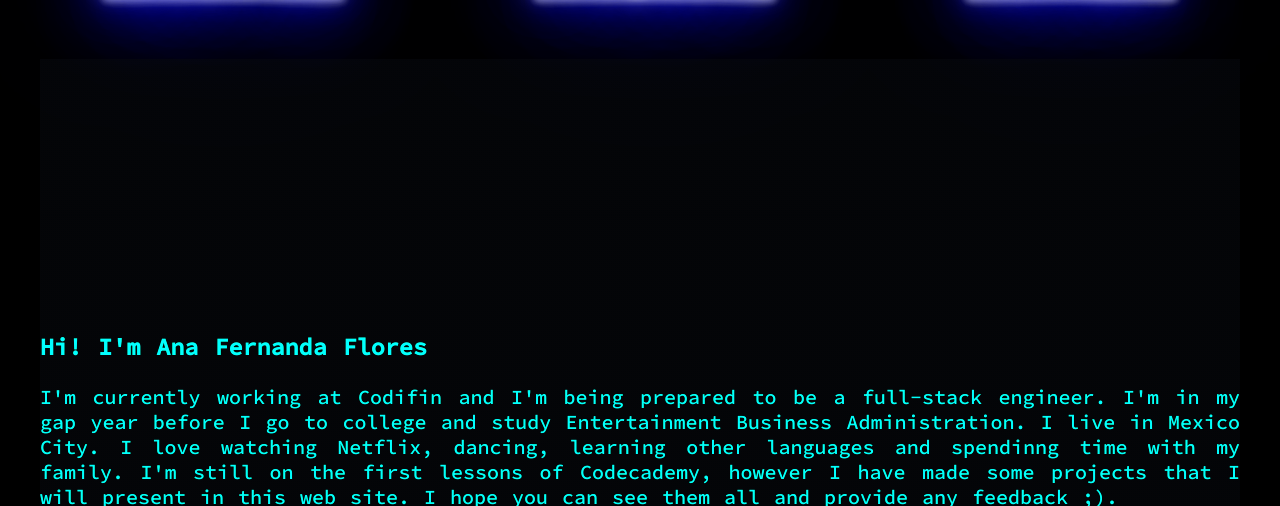
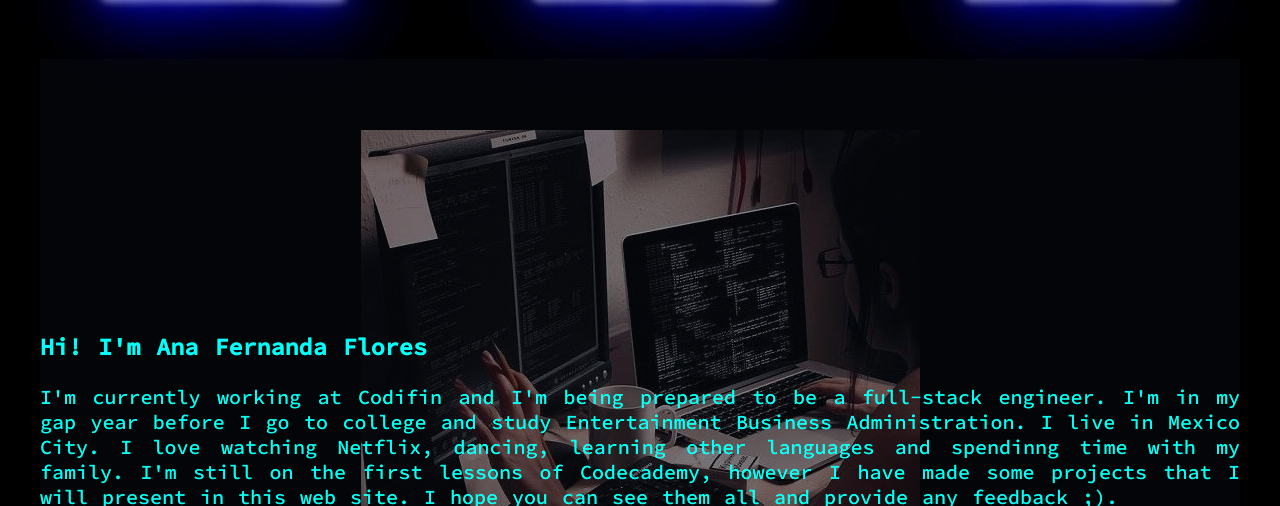
Before and after one commit to anafflores/mypersonalportfolio, a plain HTML site: page index.html in a window 1280 px wide. Shown: the part 294-800 px from the top of the page. Drawn offline with Linux system fonts and the light colour scheme.

Commit message:
Update style.css

```diff
--- a/style.css
+++ b/style.css
@@ -76,7 +76,7 @@ nav{
 }
 
 .aboutme{
-    background-image: linear-gradient(rgba(5, 7, 12, 0.55), rgba(5, 7, 12, 0.55)), url("./imag/background.jpg");
+    background-image: linear-gradient(rgba(5, 7, 12, 0.55), rgba(5, 7, 12, 0.55)), url("./resources/imag/background.jpg");
     background-repeat: no-repeat;
     background-position: center;
     height: 700px;
```
